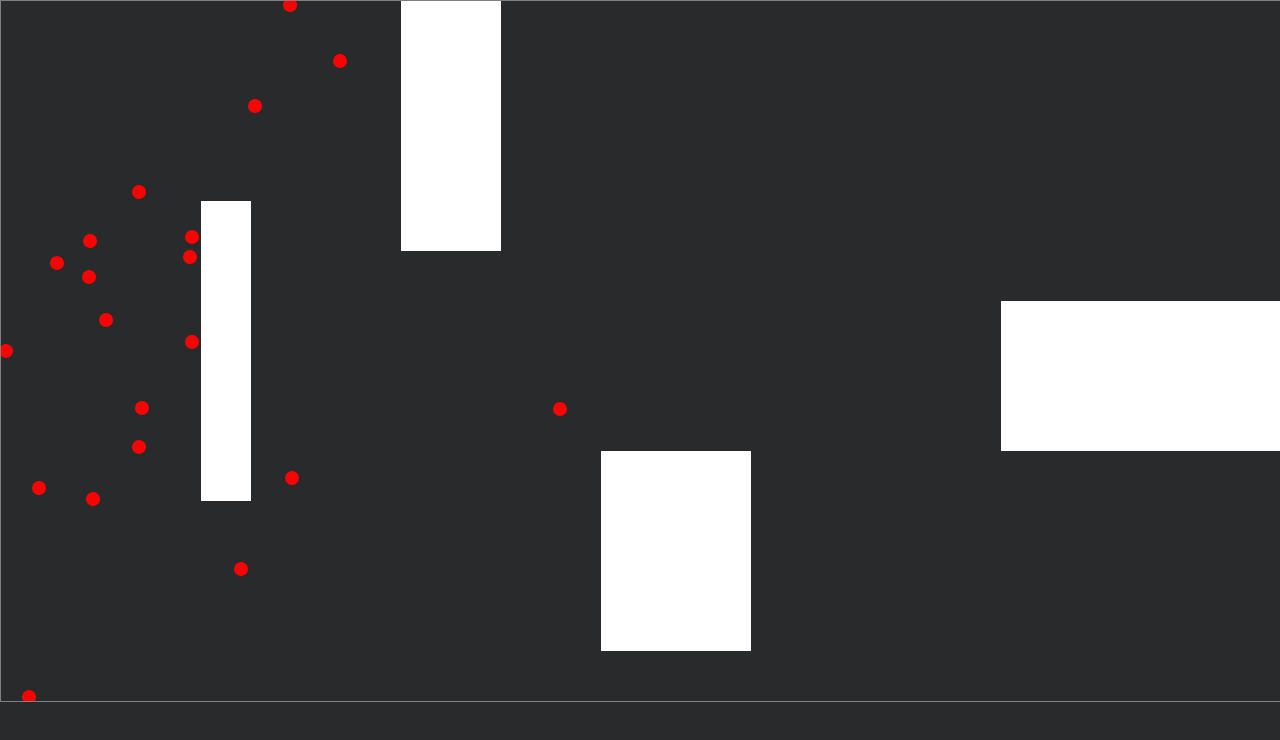
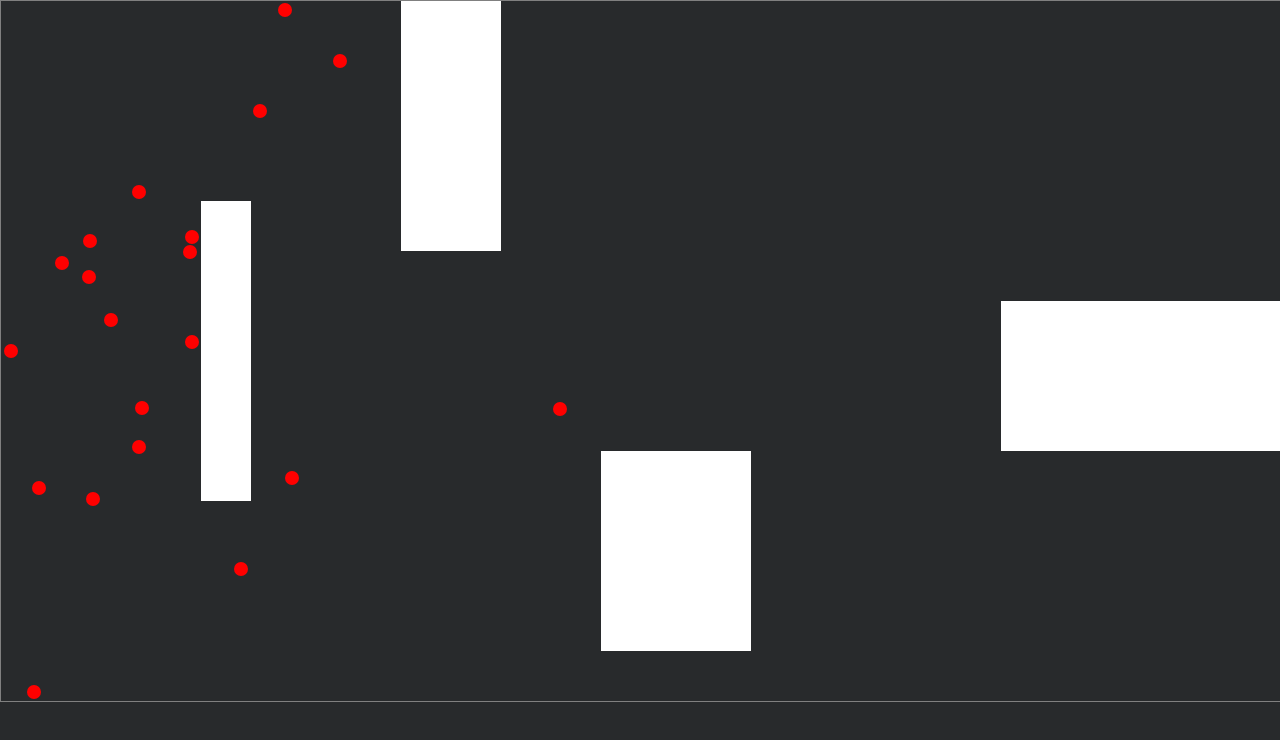
Before and after one commit to sheshum/dots, a plain HTML site: page index.html in a window 1280 px wide. Shown: the top 740 px of the page. Drawn offline with Linux system fonts and the light colour scheme.

Commit message:
isEdge() fix

```diff
--- a/index.html
+++ b/index.html
@@ -66,6 +66,8 @@
         var gh = numOfRows *g; // 700
 
         function random(max) {
+            // Add min value to consider dot radius
+            // if value is 0 dot will be out of the canvas
             return Math.floor(Math.random() * Math.floor(max));
         }
 
@@ -156,9 +158,9 @@
         }
 
         function isEdge(posX, posY) {
-            var r = dotRadius / 2;
-            if (posX - r > 0 && posX + r < canvas.width) {
-                if (posY - r > 0 && posY + r < canvas.height) {
+            var r = dotRadius;
+            if (posX - r >= 0 && posX + r <= canvas.width) {
+                if (posY - r >= 0 && posY + r <= canvas.height) {
                     return false;
                 }
             }
```
